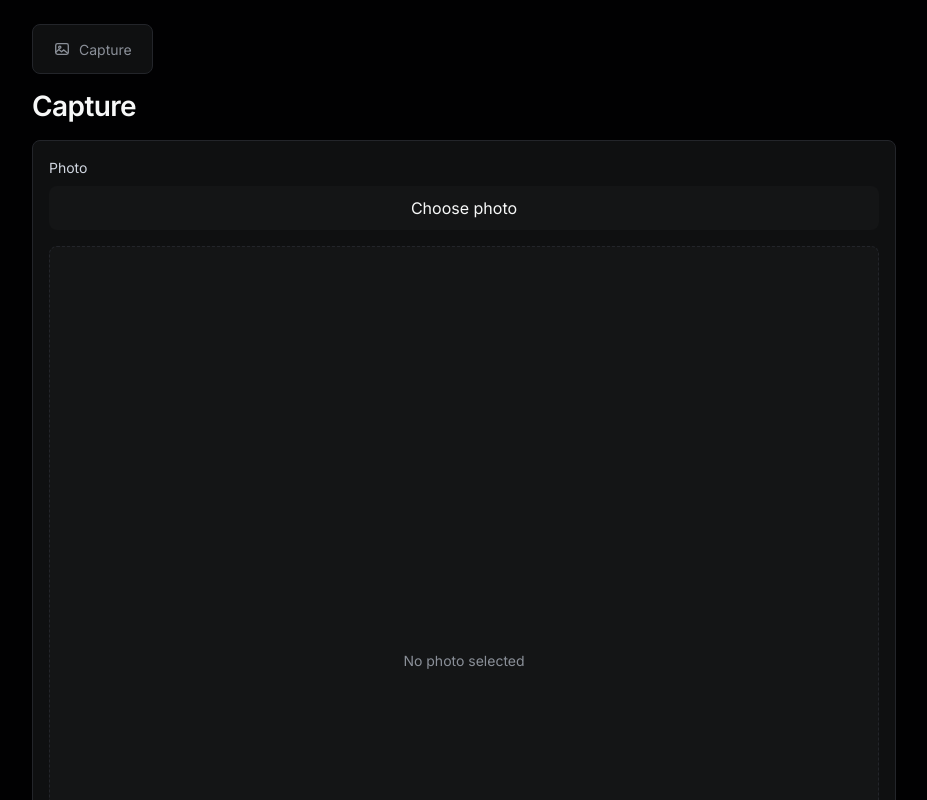
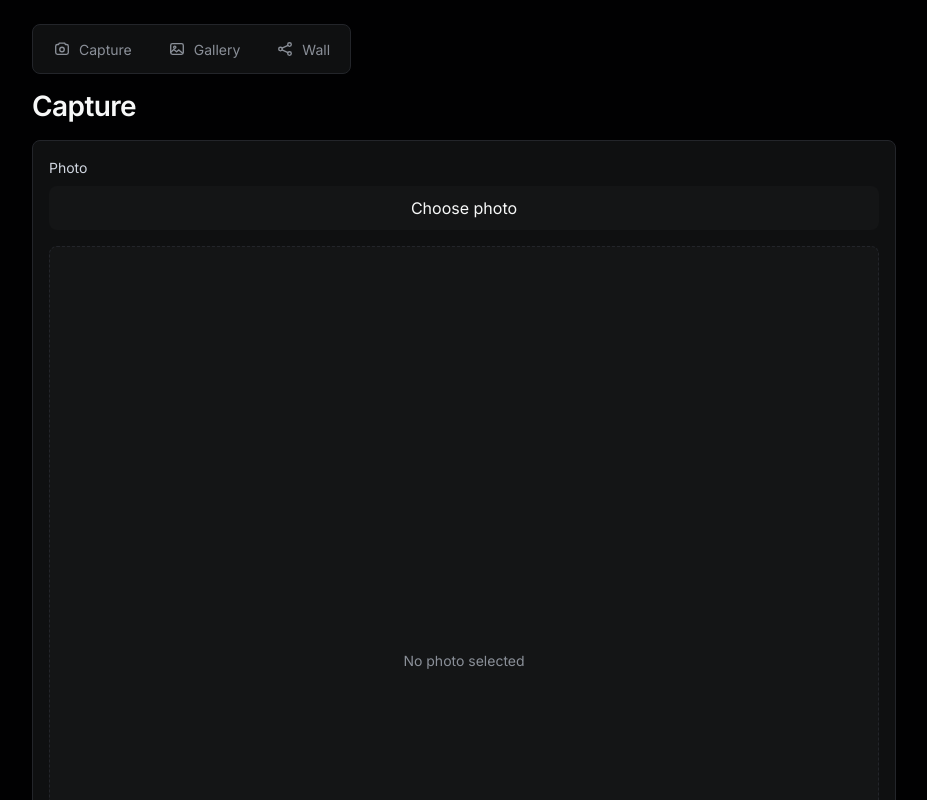
Before and after one commit to sjunka/speckit-ai-generator, a Next.js app: page /capture in a window 1280 px wide. Shown: the top 800 px of the page, without its empty margins (176-1103 px from the left). Built offline with nearby package versions, Linux system fonts and the light colour scheme; no server answers.

Commit message:
feat: link the nav to the gallery and the wall

```diff
--- a/components/Nav.jsx
+++ b/components/Nav.jsx
@@ -2,7 +2,7 @@
 
 import Link from "next/link";
 import { useUser, UserButton } from "@clerk/nextjs";
-import { ImageIcon, GaugeIcon } from "@/components/ui";
+import { ImageIcon, GaugeIcon, CameraIcon, ShareIcon } from "@/components/ui";
 
 const NavLink = ({ href, icon: Icon, children }) => (
   <Link
@@ -21,8 +21,14 @@ export const Nav = () => {
   return (
     <div className="flex items-center justify-between">
       <nav className="flex items-center gap-1 bg-surface-1 border border-hairline rounded-lg p-1">
-        <NavLink href="/capture" icon={ImageIcon}>
+        <NavLink href="/capture" icon={CameraIcon}>
           Capture
+        </NavLink>
+        <NavLink href="/gallery" icon={ImageIcon}>
+          Gallery
+        </NavLink>
+        <NavLink href="/wall" icon={ShareIcon}>
+          Wall
         </NavLink>
         {isAdmin && (
           <NavLink href="/dashboard" icon={GaugeIcon}>
```
